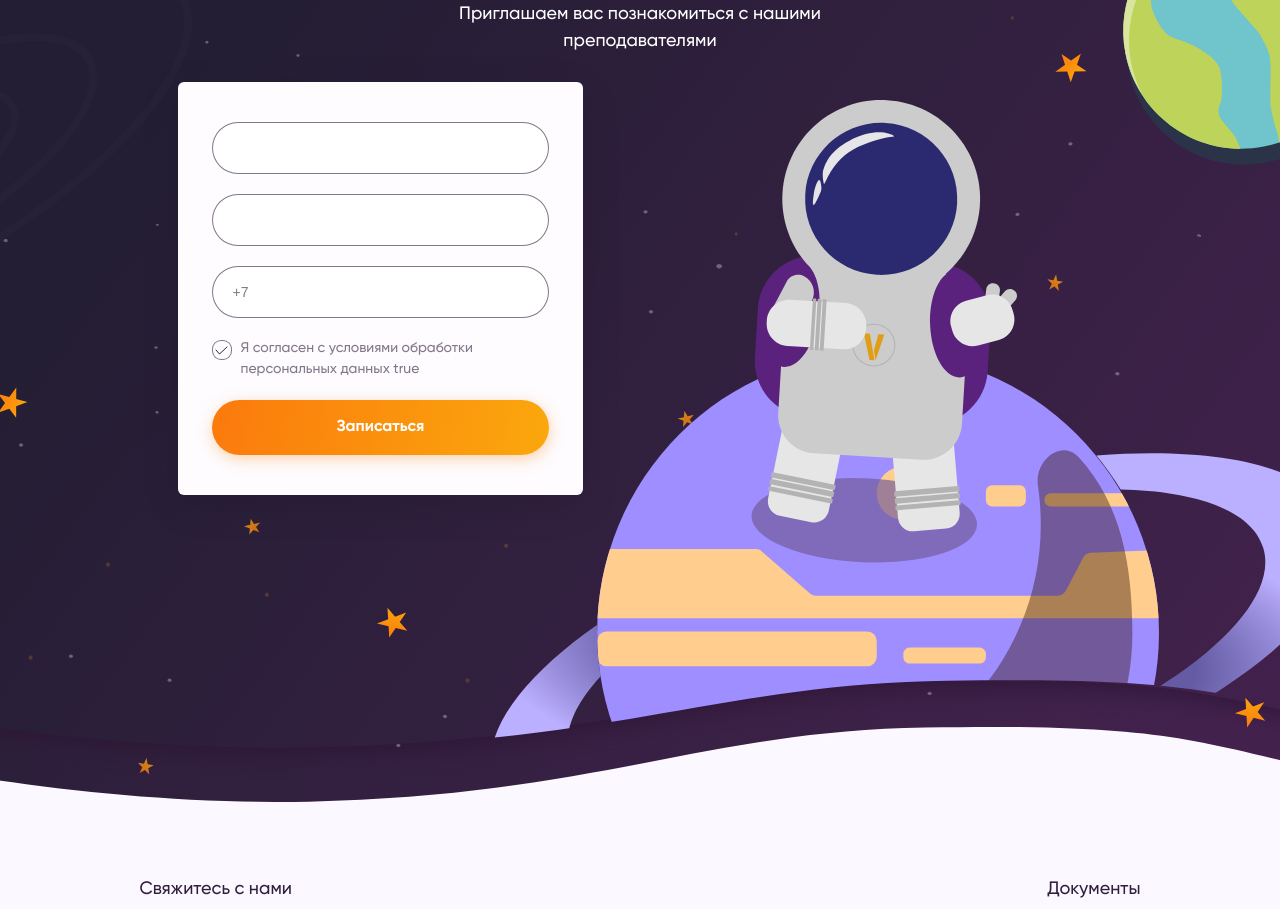
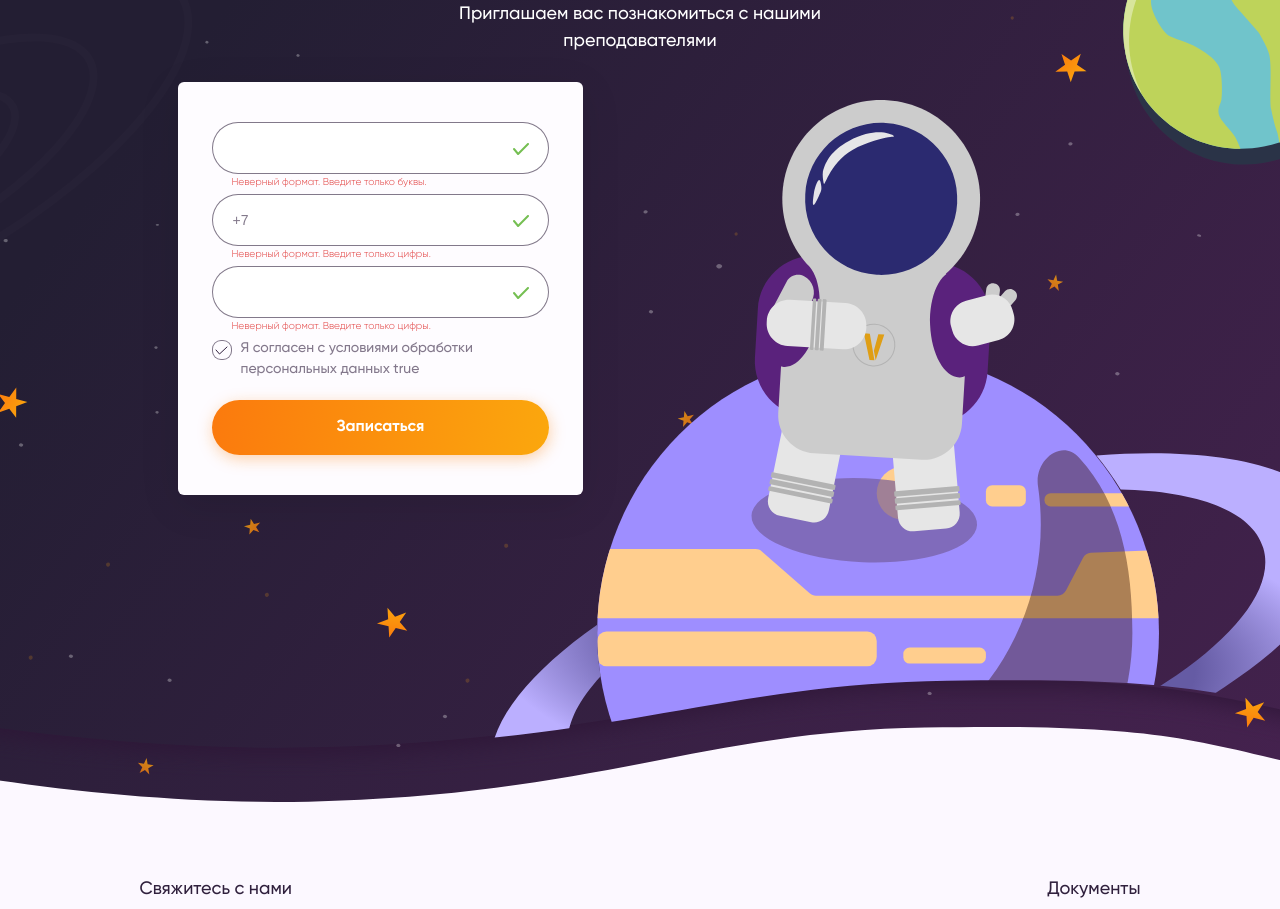
Before and after one commit to ReyBuilder/Viarune, a Vue app: page / in a window 1280 px wide. Shown: the part 3020-3929 px from the top of the page. Built offline with nearby package versions, Linux system fonts and the light colour scheme; the HTML template or start-up script is replaced by a standard one.

Commit message:
Закончен визуал инпутов

```diff
--- a/src/components/Fourth_part.vue
+++ b/src/components/Fourth_part.vue
@@ -1,7 +1,6 @@
 <template>
     <div class="appointment__main">
-        <div class="appointment__bg">
-        </div>
+        <div class="appointment__bg"></div>
         <div class="container">
             <div class="appointment__header">
                 <div class="appointment__title">
@@ -14,26 +13,50 @@
             <div class="appointment__content">
                 <form class="appointment_input__form">
                     <div class="form__item">
+                        <!-- Фамилия Имя -->
                         <div class="input__wrapper">
+                            <div class="input__checkMark"></div>
                             <input class="inputCustom" href="#" />
+                            <div class="input__errorLabel">
+                                Неверный формат. Введите только буквы.
+                            </div>
                         </div>
                     </div>
                     <div class="form__item">
-                        <input class="inputCustom" type="text" />
+                        <!-- Телефонька -->
+                        <div class="input__wrapper">
+                            <div class="input__checkMark"></div>
+                            <input
+                                v-on:input.prevent="phoneValidation"
+                                v-model="phone"
+                                class="inputCustom"
+                                type="text"
+                            />
+                            <div class="input__errorLabel">
+                                Неверный формат. Введите только цифры.
+                            </div>
+                        </div>
                     </div>
-                    <!-- Телефонька -->
                     <div class="form__item">
-                        <input v-on:input.prevent="phoneValidation" v-model="phone" class="inputCustom" type="text" maxlength="16"/>
+                        <!-- Почта -->
+                        <div class="input__wrapper">
+                            <div class="input__checkMark"></div>
+                            <input class="inputCustom" type="text" />
+                            <div class="input__errorLabel">
+                                Неверный формат. Введите только цифры.
+                            </div>
+                        </div>
                     </div>
                     <!-- Чекбокс -->
                     <div class="form_item__checkbox form__item">
-                        <div class="checkbox_custom"  v-on:click="checkBoxChecked=!checkBoxChecked"
-                        v-bind:class="{checkbox_bgrd: checkBoxChecked}">
-
-                        </div>
-                        <label v-on:click="checkBoxChecked=!checkBoxChecked" >
+                        <div
+                            class="checkbox_custom"
+                            v-on:click="checkBoxChecked = !checkBoxChecked"
+                            v-bind:class="{ checkbox_bgrd: checkBoxChecked }"
+                        ></div>
+                        <label v-on:click="checkBoxChecked = !checkBoxChecked">
                             Я согласен с условиями обработки <br />
-                            персональных данных {{checkBoxChecked}}
+                            персональных данных {{ checkBoxChecked }}
                         </label>
                     </div>
                     <div>
@@ -47,26 +70,31 @@
     </div>
 </template>
 <script>
-
-export default ({
-    methods:{
-        phoneValidation:function(){
-            if (this.phone.substring(0,2)!=="+7")
-                this.phone = "+7"+this.phone;
-            if (!this.phone[2] && this.phone[2]!==' ')
-                this.phone=this.phone.substring(0,2)+" "+this.phone.substring(2, this.phone.length);
-            if (!this.phone[6] && this.phone[6]!==' ')
-                this.phone=this.phone.substring(0,6)+" "+this.phone.substring(6, this.phone.length);
-        }
+export default {
+    methods: {
+        phoneValidation: function() {
+            if (this.phone.substring(0, 2) !== "+7")
+                this.phone = "+7" + this.phone;
+            if (!this.phone[2] && this.phone[2] !== " ")
+                this.phone =
+                    this.phone.substring(0, 2) +
+                    " " +
+                    this.phone.substring(2, this.phone.length);
+            if (!this.phone[6] && this.phone[6] !== " ")
+                this.phone =
+                    this.phone.substring(0, 6) +
+                    " " +
+                    this.phone.substring(6, this.phone.length);
+        },
     },
     data() {
         return {
-            phone:"+7",
-            phoneError:"",
-            checkBoxChecked:true,
-        }
-    }
-})
+            phone: "+7",
+            phoneError: "",
+            checkBoxChecked: true,
+        };
+    },
+};
 </script>
 
 <style scoped>
@@ -76,9 +104,9 @@ export default ({
 }
 
 .buttonBox:focus {
-    box-shadow: 0 0 0 2px #FEFCFF,
-                0 0 0 3px #30203D;
+    box-shadow: 0 0 0 2px #fefcff, 0 0 0 3px #30203d;
 }
+
 /* Main part & background */
 .appointment__main {
     position: relative;
@@ -144,6 +172,33 @@ export default ({
 }
 
 /* Inputs */
+.input__wrapper {
+    position: relative;
+}
+
+.input__checkMark {
+    position: absolute;
+    background: url("./assets/images/appointment/appointment_checkbox_OK.svg")
+        center no-repeat;
+    width: 16px;
+    height: 13px;
+    z-index: 10;
+    right: 20px;
+    top: 20px;
+}
+
+.input__errorLabel {
+    position: absolute;
+    font-weight: 300;
+    font-size: 10px;
+    line-height: 12px;
+
+    color: #e13c3c;
+
+    left: 20px;
+    bottom: -14px;
+}
+
 .inputCustom {
     background: #ffffff;
     border: 0.5px solid rgba(48, 32, 61, 0.6);
@@ -162,12 +217,11 @@ export default ({
 
 .inputCustom:focus {
     outline: none;
-    box-shadow: 0 0 0 2px #FEFCFF,
-                0 0 0 3px #30203D;
+    box-shadow: 0 0 0 2px #fefcff, 0 0 0 3px #30203d;
 }
 
 .inputCustom:active {
-    border: 0.5px solid #FB7A0D;
+    border: 0.5px solid #fb7a0d;
 }
 
 label {
@@ -177,15 +231,15 @@ label {
 
     color: rgba(48, 32, 61, 0.6);
 
-    cursor: pointer
+    cursor: pointer;
 }
 
-label::selection{
+label::selection {
     background-color: none;
 }
 .checkbox_custom {
-    margin-top:2px;
-    margin-right:9px;
+    margin-top: 2px;
+    margin-right: 9px;
 
     background: #feffff;
     border: 0.5px solid rgba(48, 32, 61, 0.6);
@@ -196,12 +250,12 @@ label::selection{
     cursor: pointer;
 }
 
-.checkbox_custom:active{
-    box-shadow: 0 0 0 1px #FFF,
-                0 0 0 2px #30203D;
+.checkbox_custom:active {
+    box-shadow: 0 0 0 1px #fff, 0 0 0 2px #30203d;
 }
 
-.checkbox_bgrd{
-    background: url("./assets/images/appointment/appointment__checkboxClick.svg") center no-repeat;
+.checkbox_bgrd {
+    background: url("./assets/images/appointment/appointment__checkboxClick.svg")
+        center no-repeat;
 }
 </style>
```
Also changed, not shown: src/components/assets/images/appointment/appointment_checkbox_OK.svg (added).
